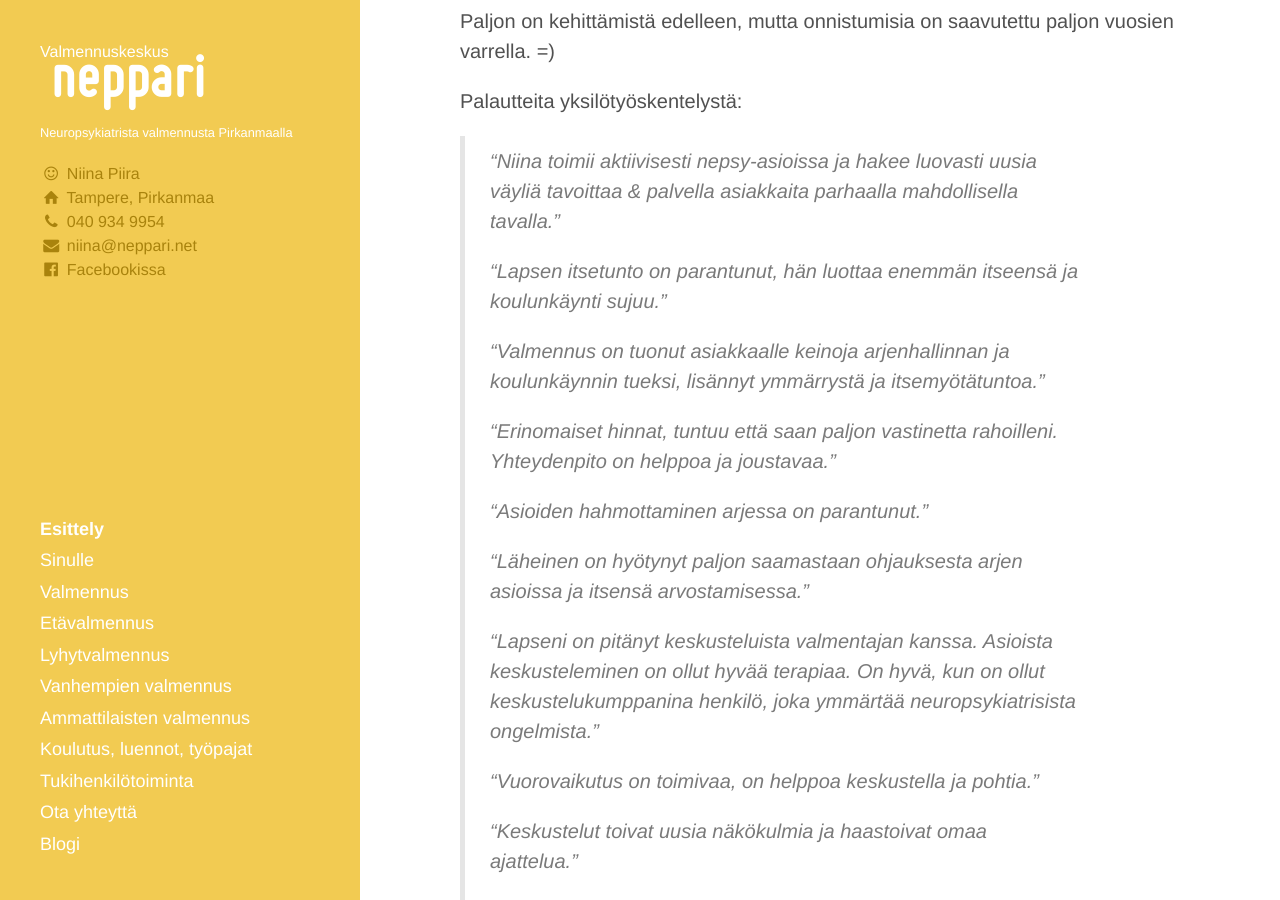
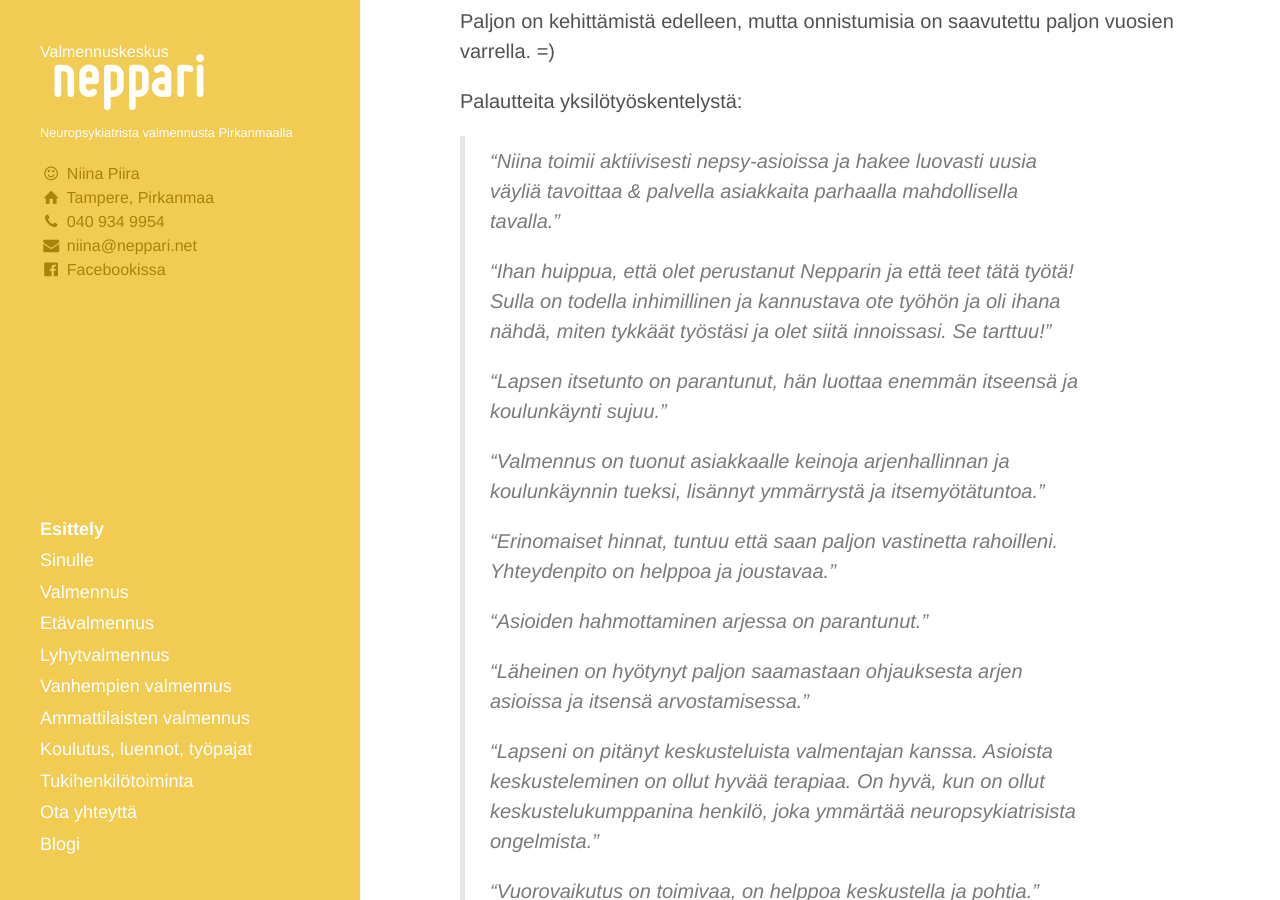
Before and after one commit to niinapiira/neppari.net, a Jekyll site: the page built from index.md, in a window 1280 px wide and 900 px high, scrolled down 2294 px. Built offline with Jekyll 4.4.1, drawn with Linux system fonts in a browser that asks for light colours.

Commit message:
Update index.md

```diff
--- a/index.md
+++ b/index.md
@@ -78,6 +78,8 @@ Palautteita yksilötyöskentelystä:
 
 > _"Niina toimii aktiivisesti nepsy-asioissa ja hakee luovasti uusia väyliä tavoittaa & palvella  asiakkaita parhaalla mahdollisella tavalla."_
 >
+>_"Ihan huippua, että olet perustanut Nepparin ja että teet tätä työtä! Sulla on todella inhimillinen ja kannustava ote työhön ja oli ihana nähdä, miten tykkäät työstäsi ja olet siitä innoissasi. Se tarttuu!"_
+>
 > _"Lapsen itsetunto on parantunut, hän luottaa enemmän itseensä ja koulunkäynti sujuu."_
 >
 > _"Valmennus on tuonut asiakkaalle keinoja arjenhallinnan ja koulunkäynnin tueksi, lisännyt ymmärrystä ja itsemyötätuntoa."_
```
